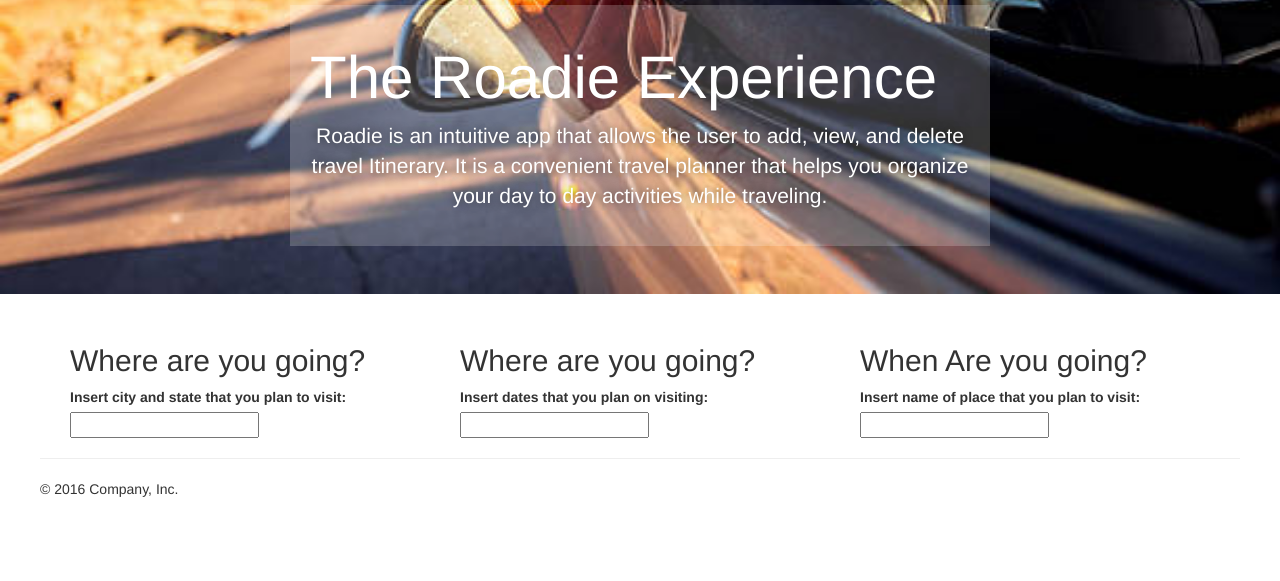
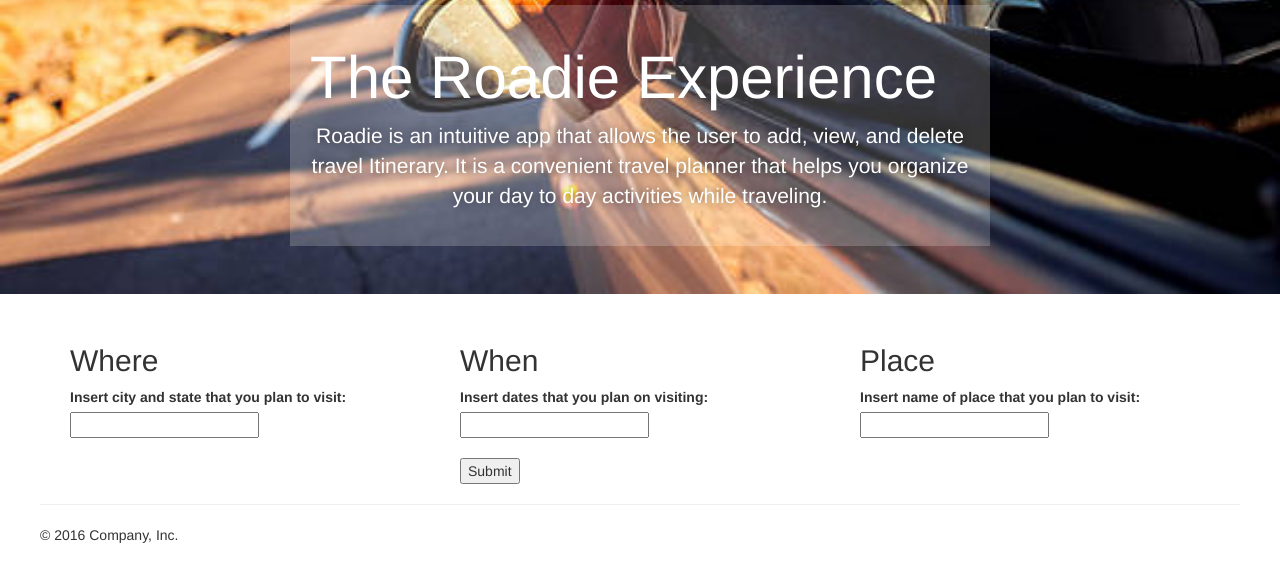
Before and after one commit to tlbyers/Roadie, a website: page public/add.html in a window 1280 px wide. Shown: the part 63-644 px from the top of the page. Drawn offline with nearby package versions, Linux system fonts and the light colour scheme; no server answers.

Commit message:
deleted some files in imgs

```diff
--- a/public/add.html
+++ b/public/add.html
@@ -50,24 +50,28 @@
      <form  id="cms">
       <div class="row">
         <div class="col-md-4">
-          <h2>Where are you going?</h2>
+          <h2>Where</h2>
           <label for="place" form="form1">Insert city and state that you plan to visit:</label>
              <input type="text" name="place" id="place">
         </div>
       <div class="row">
         <div class="col-md-4">
-          <h2>Where are you going?</h2>
+          <h2>When</h2>
             <label for="place" form="form1">Insert dates that you plan on visiting:</label>
               <input type="text" name="place" id="place">
+              <br>
+    <br>
+    <input type="submit" value="Submit">
         </div>
        <div class="row">
         <div class="col-md-4">
-          <h2>When Are you going?</h2>
+          <h2>Place</h2>
           <label for="event_date"> Insert name of place that you plan to visit:</label>
             <input type="text" name="event_date" id="event_date">
         </div>
       </div>
     </form>
+
     <hr>
       <div class="blog-container">
   </div>
```
Also changed, not shown: public/assets/img/hitroad.jpg (deleted), public/assets/img/travelgirl.jpg (deleted).
